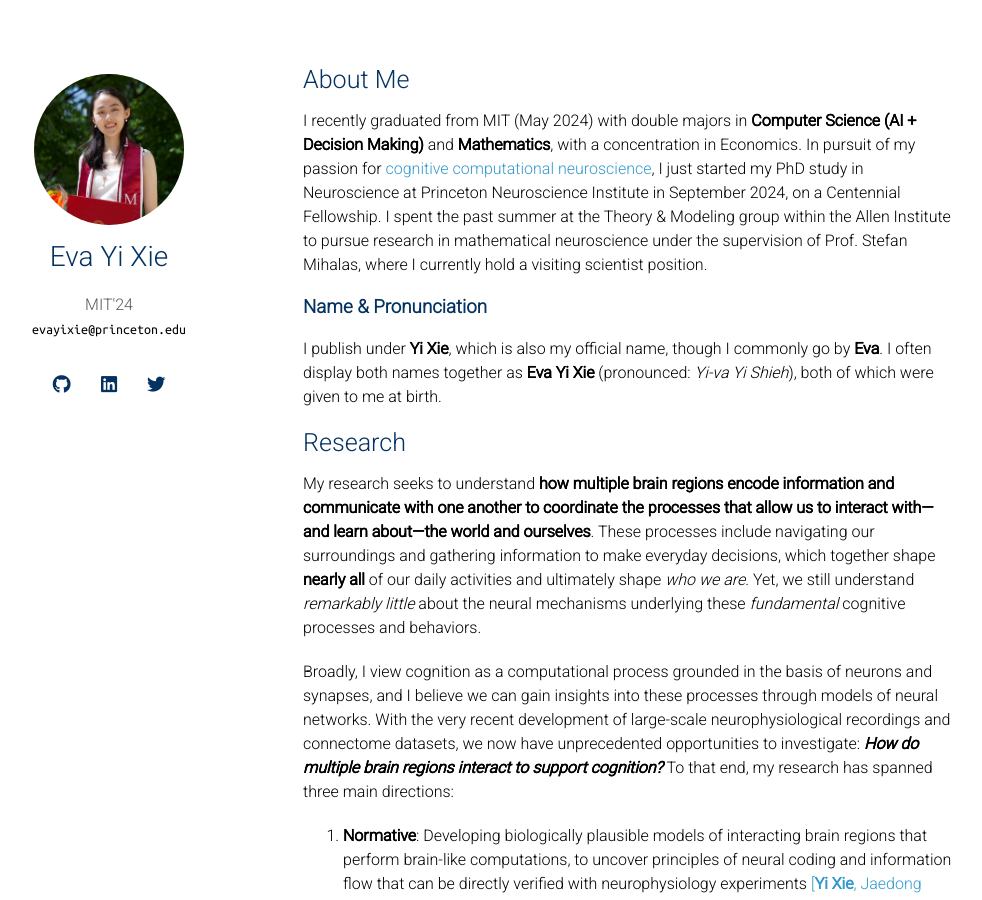
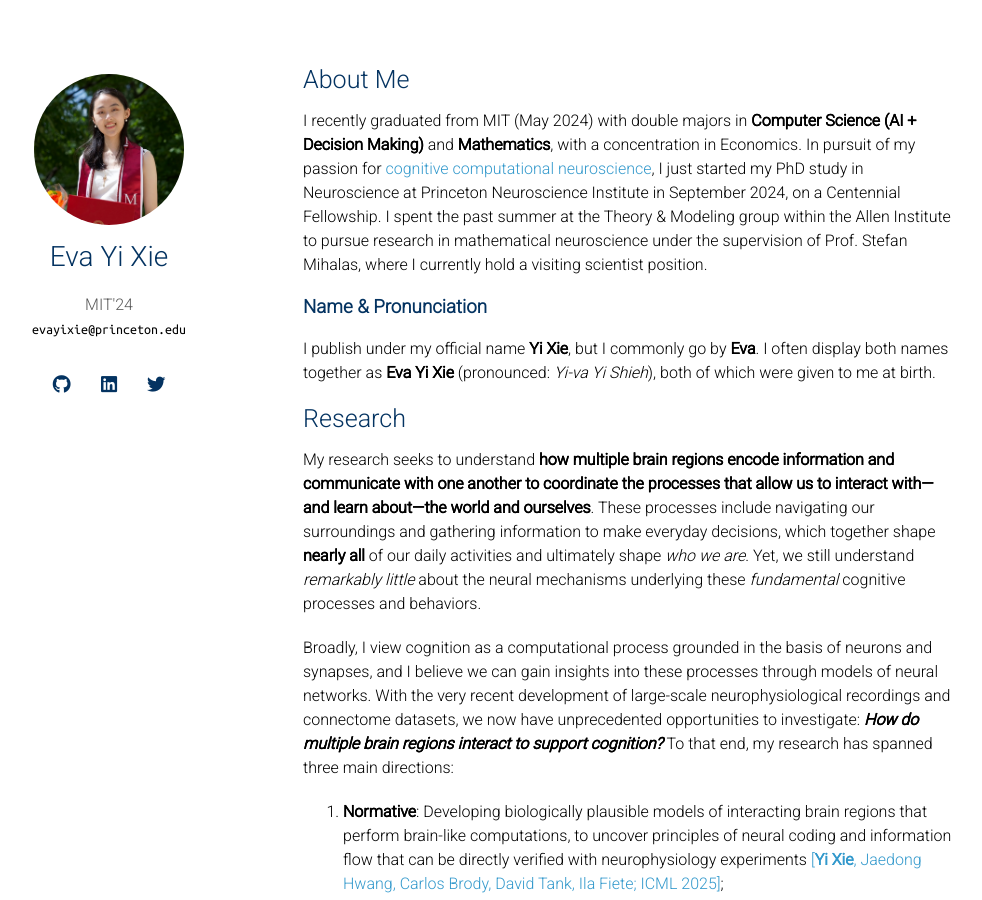
Before and after one commit to minzsiure/minzsiure.github.io, a Jekyll site: the page built from index.md, in a window 1280 px wide and 900 px high. Shown: the whole window, without its empty margins (167-1149 px from the left). Built offline with Jekyll 4.4.1, drawn with Linux system fonts in a browser that asks for light colours; nearby versions of some CDN libraries; a style sheet for code colours, icons or effects is not loaded; our own code applies the rules of GitHub Pages for plain Markdown files.

Commit message:
shorten the paragraph

```diff
--- a/index.md
+++ b/index.md
@@ -7,7 +7,7 @@ layout: homepage
 I recently graduated from MIT (May 2024) with double majors in <b>Computer Science (AI + Decision Making)</b> and <b>Mathematics</b>, with a concentration in Economics. In pursuit of my passion for <a href="https://www.nature.com/articles/s41593-018-0210-5#:~:text=The%20goal%20of%20cognitive%20computational,perform%20real%2Dworld%20cognitive%20tasks" target="_blank">cognitive computational neuroscience</a>, I just started my PhD study in Neuroscience at Princeton Neuroscience Institute in September 2024, on a Centennial Fellowship. I spent the past summer at the Theory & Modeling group within the Allen Institute to pursue research in mathematical neuroscience under the supervision of Prof. Stefan Mihalas, where I currently hold a visiting scientist position.
 
 ### Name & Pronunciation
-I publish under <b>Yi Xie</b>, which is also my official name, though I commonly go by <b>Eva</b>. I often display both names together as <b>Eva Yi Xie</b> (pronounced: <em>Yi-va Yi Shieh</em>), both of which were given to me at birth.
+I publish under my official name <b>Yi Xie</b>, but I commonly go by <b>Eva</b>. I often display both names together as <b>Eva Yi Xie</b> (pronounced: <em>Yi-va Yi Shieh</em>), both of which were given to me at birth.
 
 ## Research
 
```
